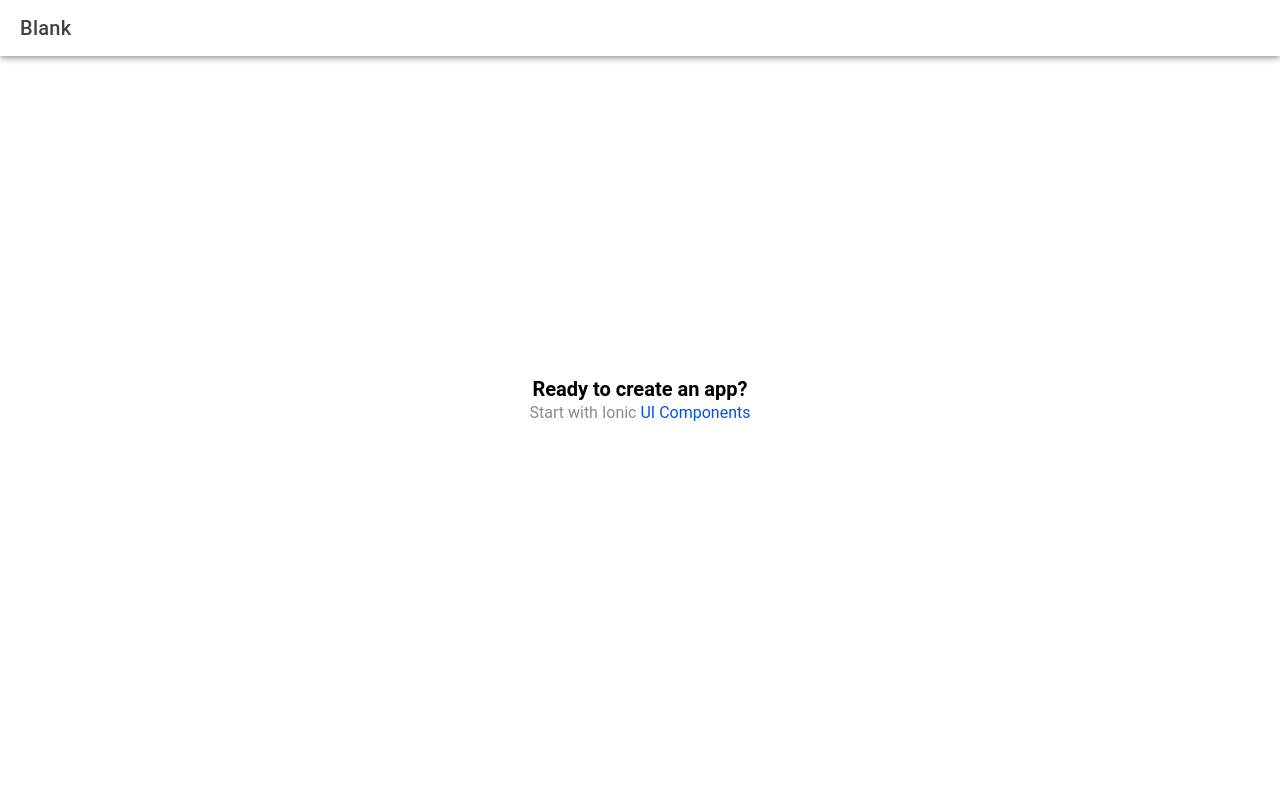
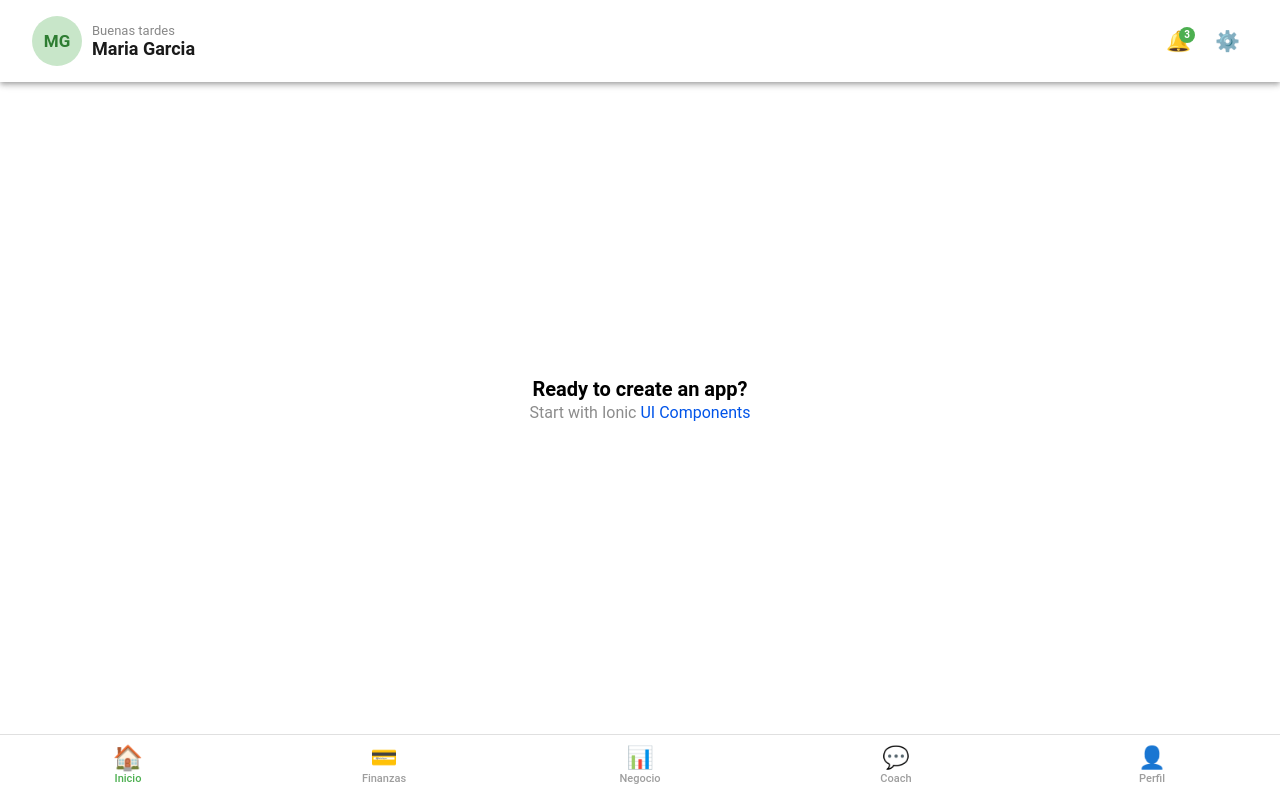
Before and after one commit to AlejandroJBArellano/feria, a React (Vite) app: page /home in a window 1280 px wide. Built offline with nearby package versions, Linux system fonts and the light colour scheme.

Commit message:
anexando footer y navbar

```diff
--- /dev/null
+++ b/src/components/Footer.css
@@ -0,0 +1,54 @@
+.footer {
+    position: fixed;
+    bottom: 0;
+    left: 0;
+    right: 0;
+    display: flex;
+    justify-content: space-around;
+    align-items: center;
+    background-color: #ffffff;
+    border-top: 1px solid #e0e0e0;
+    padding: 8px 0 12px;
+    z-index: 100;
+  }
+
+  .footer__tab {
+    display: flex;
+    flex-direction: column;
+    align-items: center;
+    gap: 4px;
+    background: none;
+    border: none;
+    cursor: pointer;
+    padding: 4px 12px;
+    color: #9e9e9e;
+    flex: 1;
+  }
+
+  .footer__icon {
+    font-size: 22px;
+  }
+
+  .footer__label {
+    font-size: 11px;
+    font-weight: 500;
+  }
+
+  .footer__tab--active .footer__icon,
+  .footer__tab--active .footer__label {
+    color: #4caf50;
+  }
+
+  .footer__tab--active .footer__icon {
+    transform: scale(1.1);
+  }
+
+  /* Responsive */
+  @media (min-width: 768px) {
+    .footer {
+      width: 100%;
+      max-width: none;
+      left: 0;
+      transform: none;
+    }
+  }
--- /dev/null
+++ b/src/components/Footer.tsx
@@ -0,0 +1,36 @@
+import React from 'react';
+import { useHistory, useLocation } from 'react-router-dom';
+import './Footer.css';
+
+const tabs = [
+  { label: 'Inicio',    icon: '🏠', path: '/home' },
+  { label: 'Finanzas',  icon: '💳', path: '/finanzas' },
+  { label: 'Negocio',   icon: '📊', path: '/negocio' },
+  { label: 'Coach',     icon: '💬', path: '/coach' },
+  { label: 'Perfil',    icon: '👤', path: '/perfil' },
+];
+
+const Footer: React.FC = () => {
+  const history = useHistory();
+  const location = useLocation();
+
+  return (
+    <nav className="footer">
+      {tabs.map((tab) => {
+        const isActive = location.pathname === tab.path;
+        return (
+          <button
+            key={tab.path}
+            className={`footer__tab ${isActive ? 'footer__tab--active' : ''}`}
+            onClick={() => history.push(tab.path)}
+          >
+            <span className="footer__icon">{tab.icon}</span>
+            <span className="footer__label">{tab.label}</span>
+          </button>
+        );
+      })}
+    </nav>
+  );
+};
+
+export default Footer;
--- /dev/null
+++ b/src/components/Navbar.css
@@ -0,0 +1,109 @@
+.navbar {
+    display: flex;
+    align-items: center;
+    justify-content: space-between;
+    padding: 12px 16px;
+    background-color: #ffffff;
+    width: 100%;
+    box-sizing: border-box;
+  }
+
+  /* Izquierda */
+  .navbar__left {
+    display: flex;
+    align-items: center;
+    gap: 10px;
+  }
+
+  .navbar__avatar {
+    width: 44px;
+    height: 44px;
+    border-radius: 50%;
+    background-color: #c8e6c9;
+    color: #2e7d32;
+    font-weight: 700;
+    font-size: 15px;
+    display: flex;
+    align-items: center;
+    justify-content: center;
+    flex-shrink: 0;
+  }
+
+  .navbar__greeting {
+    display: flex;
+    flex-direction: column;
+  }
+
+  .navbar__greeting-text {
+    font-size: 13px;
+    color: #888;
+  }
+
+  .navbar__name {
+    font-size: 16px;
+    font-weight: 700;
+    color: #1a1a1a;
+  }
+
+  /* Derecha */
+  .navbar__right {
+    display: flex;
+    align-items: center;
+    gap: 8px;
+  }
+
+  .navbar__icon-btn {
+    position: relative;
+    background: none;
+    border: none;
+    cursor: pointer;
+    padding: 8px;
+    border-radius: 50%;
+    display: flex;
+    align-items: center;
+    justify-content: center;
+  }
+
+  .navbar__icon-btn:hover {
+    background-color: #f5f5f5;
+  }
+
+  .navbar__icon {
+    font-size: 20px;
+  }
+
+  .navbar__badge {
+    position: absolute;
+    top: 4px;
+    right: 4px;
+    background-color: #4caf50;
+    color: white;
+    font-size: 10px;
+    font-weight: 700;
+    width: 16px;
+    height: 16px;
+    border-radius: 50%;
+    display: flex;
+    align-items: center;
+    justify-content: center;
+  }
+
+  /* Responsive - tablet y desktop */
+  @media (min-width: 768px) {
+    .navbar {
+    padding: 16px 32px;
+    width: 100%;
+    max-width: none;
+    margin: 0;
+    }
+
+    .navbar__avatar {
+      width: 50px;
+      height: 50px;
+      font-size: 17px;
+    }
+
+    .navbar__name {
+      font-size: 18px;
+    }
+  }
--- /dev/null
+++ b/src/components/Navbar.tsx
@@ -0,0 +1,47 @@
+import React from 'react';
+import './Navbar.css';
+
+interface NavbarProps {
+  userName?: string;
+  avatarInitials?: string;
+  notificationCount?: number;
+}
+
+const Navbar: React.FC<NavbarProps> = ({
+  userName = 'Maria Garcia',
+  avatarInitials = 'MG',
+  notificationCount = 3,
+}) => {
+  const getGreeting = () => {
+    const hour = new Date().getHours();
+    if (hour < 12) return 'Buenos días';
+    if (hour < 18) return 'Buenas tardes';
+    return 'Buenas noches';
+  };
+
+  return (
+    <header className="navbar">
+      <div className="navbar__left">
+        <div className="navbar__avatar">{avatarInitials}</div>
+        <div className="navbar__greeting">
+          <span className="navbar__greeting-text">{getGreeting()}</span>
+          <span className="navbar__name">{userName}</span>
+        </div>
+      </div>
+
+      <div className="navbar__right">
+        <button className="navbar__icon-btn" aria-label="Notificaciones">
+          <span className="navbar__icon">🔔</span>
+          {notificationCount > 0 && (
+            <span className="navbar__badge">{notificationCount}</span>
+          )}
+        </button>
+        <button className="navbar__icon-btn" aria-label="Configuración">
+          <span className="navbar__icon">⚙️</span>
+        </button>
+      </div>
+    </header>
+  );
+};
+
+export default Navbar;
--- a/src/pages/Home.css
+++ b/src/pages/Home.css
@@ -0,0 +1,3 @@
+.ion-page ion-content {
+  --padding-bottom: 84px;
+}
--- a/src/pages/Home.tsx
+++ b/src/pages/Home.tsx
@@ -1,14 +1,14 @@
 import { IonContent, IonHeader, IonPage, IonTitle, IonToolbar } from '@ionic/react';
 import ExploreContainer from '../components/ExploreContainer';
+import Navbar from '../components/Navbar';
+import Footer from '../components/Footer';
 import './Home.css';
 
 const Home: React.FC = () => {
   return (
     <IonPage>
       <IonHeader>
-        <IonToolbar>
-          <IonTitle>Blank</IonTitle>
-        </IonToolbar>
+        <Navbar userName="Maria Garcia" avatarInitials="MG" notificationCount={3} />
       </IonHeader>
       <IonContent fullscreen>
         <IonHeader collapse="condense">
@@ -18,6 +18,7 @@ const Home: React.FC = () => {
         </IonHeader>
         <ExploreContainer />
       </IonContent>
+      <Footer />
     </IonPage>
   );
 };
```
